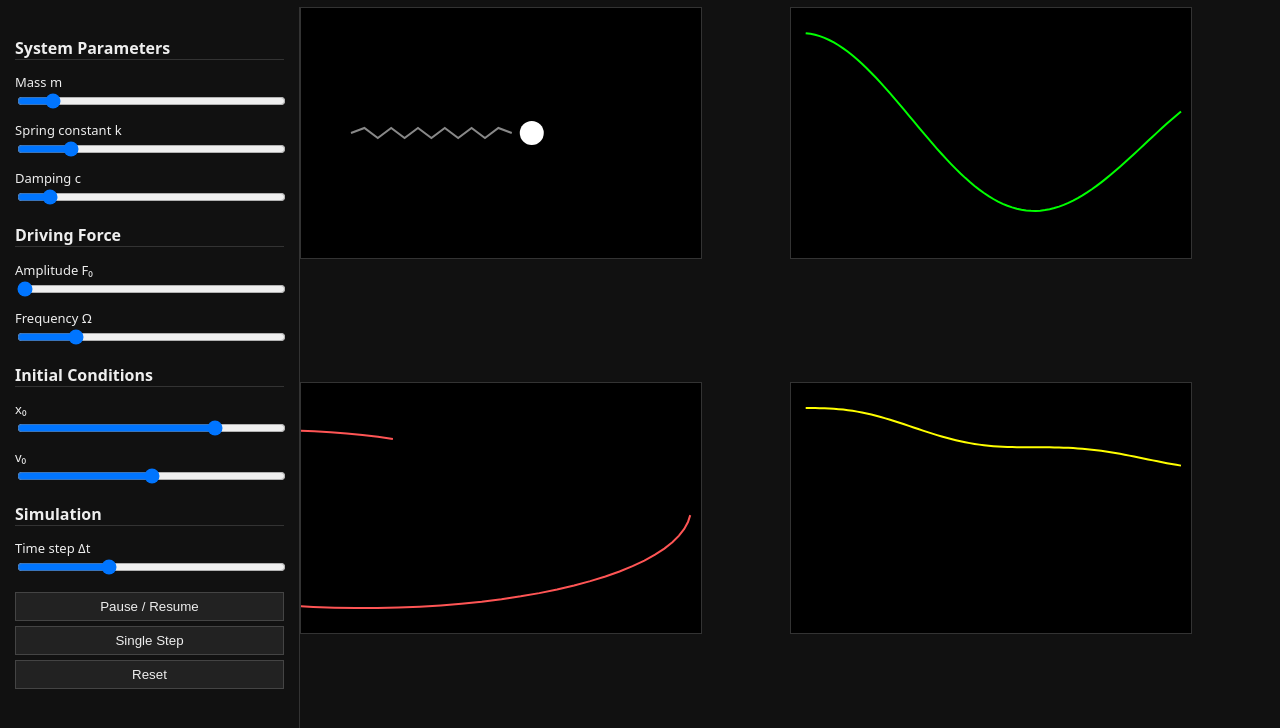
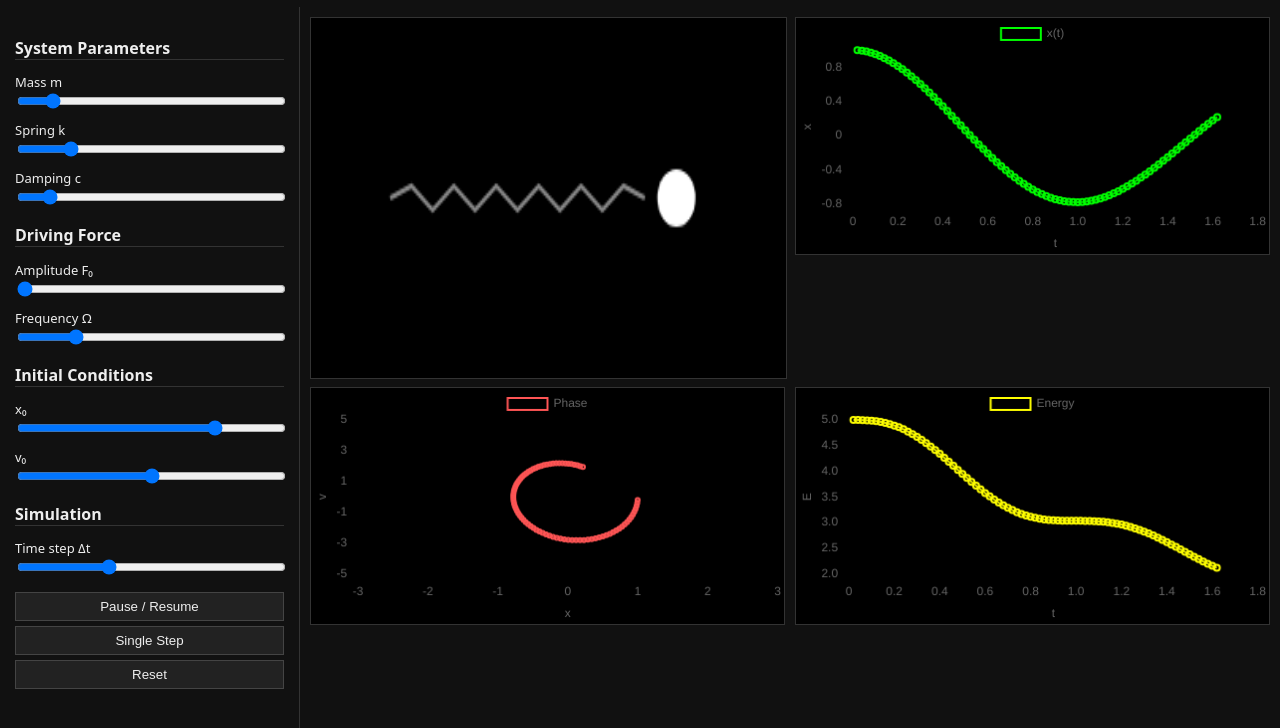
Before and after one commit to EEEmil0523/SHM-Simulator, a plain HTML site: page index.html in a window 1280 px wide. Both pictures are taken after a click on the button "Enter Simulation". Shown: the part 56-784 px from the top of the page. Drawn offline with nearby package versions, Linux system fonts and the light colour scheme; animation ran at ten frames a second.

Commit message:
Refactor index.html and integrate Chart.js
Refactor HTML structure and styles for SHM Simulation Lab, adding Chart.js for better data visualization.

```diff
--- a/index.html
+++ b/index.html
@@ -3,12 +3,10 @@
 <head>
 <meta charset="UTF-8">
 <title>SHM Simulation Lab</title>
+<script src="https://cdn.jsdelivr.net/npm/chart.js"></script>
 <style>
 /* ===== Global ===== */
-body {
-  margin: 0;
-  font-family: system-ui, -apple-system, BlinkMacSystemFont;
-}
+body { margin: 0; font-family: system-ui, -apple-system, BlinkMacSystemFont; }
 
 /* ===== HOME PAGE ===== */
 #home {
@@ -23,9 +21,7 @@ body {
 #home h1 span {
   font-size: 100px;
   color: #fff;
-  text-transform: uppercase;
   display: inline-block;
-  position: relative;
   animation: bounce 0.6s ease-in-out infinite alternate;
 }
 
@@ -35,264 +31,163 @@ body {
 #home h1 span:nth-child(4){animation-delay:0.3s;}
 #home h1 span:nth-child(5){animation-delay:0.4s;}
 
-@keyframes bounce {
-  0% { transform: translateY(0); }
-  50% { transform: translateY(-25px); }
-  100% { transform: translateY(0); }
-}
+@keyframes bounce { 0%{transform:translateY(0);} 50%{transform:translateY(-25px);} 100%{transform:translateY(0);} }
 
 #enter {
   margin-top: 40px;
-  padding: 12px 30px;
-  font-size: 16px;
+  padding: 14px 36px;
+  font-size: 18px;
   border: none;
   cursor: pointer;
   background: #111;
   color: #fff;
   transition: all 0.1s ease-in-out;
-  box-shadow: 0 5px #0c0c0c; /* 初始凸起效果 */
+  box-shadow: 0 5px #0c0c0c;
+  border-radius: 6px;
 }
 
 #enter:active {
-  transform: translateY(4px);  /* 按下時往下移 */
-  box-shadow: 0 1px #0c0c0c;  /* 陰影縮小 */
-  background: #222;            /* 顏色稍微變深 */
+  transform: translateY(4px);
+  box-shadow: 0 1px #0c0c0c;
+  background: #222;
 }
 
 /* ===== LAB ===== */
-#lab {
-  display: none;
-  background: #111;
-  color: #eee;
-}
-
-h1 {
-  text-align: center;
-  margin: 10px 0;
-  font-weight: 500;
-}
-
-.container {
-  display: grid;
-  grid-template-columns: 300px 1fr;
-  height: calc(100vh - 50px);
-}
-
-.controls {
-  padding: 15px;
-  border-right: 1px solid #333;
-  overflow-y: auto;
-}
-
-.controls h2 {
-  font-size: 16px;
-  margin-top: 15px;
-  border-bottom: 1px solid #333;
-}
-
-.control {
-  margin: 8px 0;
-  font-size: 13px;
-}
-
-.control input {
-  width: 100%;
-}
-
-button {
-  width: 100%;
-  margin-top: 5px;
-  padding: 6px;
-  background: #222;
-  color: #eee;
-  border: 1px solid #444;
-  cursor: pointer;
-}
-
-button:hover {
-  background: #333;
-}
-
-.panels {
-  display: grid;
-  grid-template-columns: 1fr 1fr;
-  grid-template-rows: 1fr 1fr;
-}
-
-canvas {
-  background: #000;
-  border: 1px solid #333;
-}
+#lab { display: none; background: #111; color: #eee; }
+h1 { text-align: center; margin: 10px 0; font-weight: 500; }
+.container { display: grid; grid-template-columns: 300px 1fr; height: calc(100vh - 50px); }
+.controls { padding: 15px; border-right: 1px solid #333; overflow-y: auto; }
+.controls h2 { font-size: 16px; margin-top: 15px; border-bottom: 1px solid #333; }
+.control { margin: 8px 0; font-size: 13px; }
+.control input { width: 100%; }
+button { width: 100%; margin-top: 5px; padding: 6px; background: #222; color: #eee; border: 1px solid #444; cursor: pointer; }
+button:hover { background: #333; }
+.panels { display: grid; grid-template-columns: 1fr 1fr; grid-template-rows: 1fr 1fr; gap: 10px; padding: 10px; }
+canvas { background: #000; border: 1px solid #333; }
+#animCanvas { width: 100%; height: 100%; }
+.chart-container { width: 100%; height: 100%; }
 </style>
 </head>
 <body>
 
 <!-- ===== HOME ===== -->
 <div id="home">
-  <h1>
-    <span>H</span><span>E</span><span>L</span><span>L</span><span>O</span>
-  </h1>
+  <h1><span>H</span><span>E</span><span>L</span><span>L</span><span>O</span></h1>
   <button id="enter">Enter Simulation</button>
 </div>
 
 <!-- ===== LAB ===== -->
 <div id="lab">
 <h1>Simple Harmonic Motion Lab</h1>
-
 <div class="container">
   <div class="controls">
-
     <h2>System Parameters</h2>
-    <div class="control">Mass m
-      <input type="range" id="m" min="0.5" max="5" step="0.1" value="1">
-    </div>
-    <div class="control">Spring constant k
-      <input type="range" id="k" min="1" max="50" step="1" value="10">
-    </div>
-    <div class="control">Damping c
-      <input type="range" id="c" min="0" max="5" step="0.1" value="0.5">
-    </div>
-
+    <div class="control">Mass m<input type="range" id="m" min="0.5" max="5" step="0.1" value="1"></div>
+    <div class="control">Spring k<input type="range" id="k" min="1" max="50" step="1" value="10"></div>
+    <div class="control">Damping c<input type="range" id="c" min="0" max="5" step="0.1" value="0.5"></div>
     <h2>Driving Force</h2>
-    <div class="control">Amplitude F₀
-      <input type="range" id="F0" min="0" max="20" step="0.5" value="0">
-    </div>
-    <div class="control">Frequency Ω
-      <input type="range" id="Omega" min="0" max="10" step="0.1" value="2">
-    </div>
-
+    <div class="control">Amplitude F₀<input type="range" id="F0" min="0" max="20" step="0.5" value="0"></div>
+    <div class="control">Frequency Ω<input type="range" id="Omega" min="0" max="10" step="0.1" value="2"></div>
     <h2>Initial Conditions</h2>
-    <div class="control">x₀
-      <input type="range" id="x0" min="-2" max="2" step="0.1" value="1">
-    </div>
-    <div class="control">v₀
-      <input type="range" id="v0" min="-5" max="5" step="0.1" value="0">
-    </div>
-
+    <div class="control">x₀<input type="range" id="x0" min="-2" max="2" step="0.1" value="1"></div>
+    <div class="control">v₀<input type="range" id="v0" min="-5" max="5" step="0.1" value="0"></div>
     <h2>Simulation</h2>
-    <div class="control">Time step Δt
-      <input type="range" id="dt" min="0.005" max="0.05" step="0.005" value="0.02">
-    </div>
-
+    <div class="control">Time step Δt<input type="range" id="dt" min="0.005" max="0.05" step="0.005" value="0.02"></div>
     <button onclick="paused = !paused">Pause / Resume</button>
-    <button onclick="step()">Single Step</button>
-    <button onclick="reset()">Reset</button>
-
+    <button onclick="singleStep()">Single Step</button>
+    <button onclick="resetSim()">Reset</button>
   </div>
 
   <div class="panels">
-    <canvas id="anim" width="400" height="250"></canvas>
-    <canvas id="xt" width="400" height="250"></canvas>
-    <canvas id="phase" width="400" height="250"></canvas>
-    <canvas id="energy" width="400" height="250"></canvas>
+    <canvas id="animCanvas"></canvas>
+    <div class="chart-container"><canvas id="xtChart"></canvas></div>
+    <div class="chart-container"><canvas id="phaseChart"></canvas></div>
+    <div class="chart-container"><canvas id="energyChart"></canvas></div>
   </div>
 </div>
 </div>
 
 <script>
+// 切換首頁 / Lab
 document.getElementById("enter").onclick = () => {
   document.getElementById("home").style.display = "none";
   document.getElementById("lab").style.display = "block";
 };
 
-const animCtx = document.getElementById("anim").getContext("2d");
-const xtCtx = document.getElementById("xt").getContext("2d");
-const phCtx = document.getElementById("phase").getContext("2d");
-const enCtx = document.getElementById("energy").getContext("2d");
+// SHM 參數
+let x=1, v=0, a=0, t=0, paused=false;
+let xtData=[], phaseData=[], energyData=[];
+const mEl=document.getElementById("m"), kEl=document.getElementById("k"), cEl=document.getElementById("c");
+const F0El=document.getElementById("F0"), OmegaEl=document.getElementById("Omega");
+const x0El=document.getElementById("x0"), v0El=document.getElementById("v0"), dtEl=document.getElementById("dt");
 
-let x, v, a, t = 0;
-let paused = false;
+// Canvas 動畫
+const anim = document.getElementById("animCanvas");
+const ctx = anim.getContext("2d");
 
-let xtData = [], phaseData = [], energyData = [];
+// Chart.js
+const xtChart = new Chart(document.getElementById("xtChart"), {
+  type: 'line', data: {datasets:[{label:'x(t)',data:[],borderColor:'#0f0',borderWidth:2,fill:false}]},
+  options:{animation:false,responsive:true,scales:{x:{type:'linear',title:{display:true,text:'t'}},y:{title:{display:true,text:'x'}}}}
+});
+const phaseChart = new Chart(document.getElementById("phaseChart"), {
+  type: 'line',
+  data: {datasets:[{label:'Phase',data:[],borderColor:'#ff5555',borderWidth:2,fill:false,pointRadius:2}]},
+  options:{
+    animation:false,responsive:true,
+    scales:{
+      x:{type:'linear',min:-3,max:3,title:{display:true,text:'x'}},
+      y:{min:-5,max:5,title:{display:true,text:'v'}}
+    }
+  }
+});
+const energyChart = new Chart(document.getElementById("energyChart"), {
+  type: 'line', data: {datasets:[{label:'Energy',data:[],borderColor:'#ffff00',borderWidth:2,fill:false}]},
+  options:{animation:false,responsive:true,scales:{x:{type:'linear',title:{display:true,text:'t'}},y:{title:{display:true,text:'E'}}}}
+});
 
-function acc(x, v, t) {
-  return (F0.value * Math.sin(Omega.value * t) - c.value * v - k.value * x) / m.value;
+// 運算
+function acceleration(x,v,t){ return (F0El.value*Math.sin(OmegaEl.value*t)-cEl.value*v-kEl.value*x)/mEl.value; }
+function resetSim(){ x=+x0El.value; v=+v0El.value; a=acceleration(x,v,t); t=0; xtData=[]; phaseData=[]; energyData=[]; }
+function singleStep(){ step(); updateCharts(); drawAnim(); }
+function step(){
+  const dtv=+dtEl.value;
+  v+=0.5*a*dtv; x+=v*dtv; a=acceleration(x,v,t); v+=0.5*a*dtv; t+=dtv;
 }
 
-function reset() {
-  x = +x0.value;
-  v = +v0.value;
-  a = acc(x, v, t);
-  t = 0;
-  xtData = [];
-  phaseData = [];
-  energyData = [];
+// 畫彈簧 + 白球
+function drawAnim(){
+  ctx.clearRect(0,0,anim.width,anim.height);
+  const startX=50,startY=anim.height/2,endX=200+x*50,endY=anim.height/2;
+  const segs=12;
+  ctx.strokeStyle="#888"; ctx.lineWidth=2; ctx.beginPath(); ctx.moveTo(startX,startY);
+  for(let i=1;i<=segs;i++){
+    let px=startX+(endX-startX)/segs*i;
+    let py=startY+((i%2===0)?5:-5);
+    if(i===segs) py=endY;
+    ctx.lineTo(px,py);
+  }
+  ctx.stroke();
+  ctx.fillStyle="#fff"; ctx.beginPath(); ctx.arc(endX+20,endY,12,0,Math.PI*2); ctx.fill();
 }
 
-function step() {
-  const dtv = +dt.value;
-  v += 0.5 * a * dtv;
-  x += v * dtv;
-  a = acc(x, v, t);
-  v += 0.5 * a * dtv;
-  t += dtv;
+// 更新 Chart.js
+function updateCharts(){
+  xtData.push({x:t,y:x});
+  phaseData.push({x:x,y:v});
+  energyData.push({x:t,y:0.5*kEl.value*x*x+0.5*mEl.value*v*v});
+  if(xtData.length>1000) xtData.shift();
+  if(phaseData.length>1000) phaseData.shift();
+  if(energyData.length>1000) energyData.shift();
+  xtChart.data.datasets[0].data = xtData;
+  phaseChart.data.datasets[0].data = phaseData;
+  energyChart.data.datasets[0].data = energyData;
+  xtChart.update('none'); phaseChart.update('none'); energyChart.update('none');
 }
 
-// 畫彈簧和白球
-function drawSpring() {
-  animCtx.clearRect(0,0,400,250);
-  const startX = 50, startY = 125;
-  const endX = 200 + x*50, endY = 125;
-  const segments = 12;
-  animCtx.strokeStyle = "#888";
-  animCtx.lineWidth = 2;
-  animCtx.beginPath();
-  animCtx.moveTo(startX,startY);
-  for(let i=1;i<=segments;i++){
-    let px = startX + (endX-startX)/segments*i;
-    let py = startY + ((i%2===0)?5:-5);
-    if(i===segments) py = endY;
-    animCtx.lineTo(px, py);
-  }
-  animCtx.stroke();
-
-  animCtx.fillStyle = "#fff";
-  animCtx.beginPath();
-  animCtx.arc(endX+20, endY, 12, 0, Math.PI*2);
-  animCtx.fill();
-}
-
-// 繪圖自動縮放 + 線條平滑
-function drawGraph(ctx, data, color="#0f0") {
-  ctx.clearRect(0,0,400,250);
-  ctx.strokeStyle = color;
-  ctx.lineWidth = 2;
-  ctx.beginPath();
-  if(data.length===0) return;
-
-  const maxX = Math.max(...data.map(p=>Math.abs(p[0])), 1);
-  const maxY = Math.max(...data.map(p=>Math.abs(p[1])), 1);
-
-  data.forEach((p,i)=>{
-    const px = (p[0]/maxX) * 380 + 10;
-    const py = 125 - (p[1]/maxY) * 100;
-    if(i===0) ctx.moveTo(px, py);
-    else ctx.lineTo(px, py);
-  });
-  ctx.stroke();
-}
-
-function loop() {
-  if(!paused) step();
-
-  xtData.push([t, x]);
-  phaseData.push([x, v]);
-  energyData.push([t, 0.5*k.value*x*x + 0.5*m.value*v*v]);
-
-  xtData = xtData.slice(-500);
-  phaseData = phaseData.slice(-500);
-  energyData = energyData.slice(-500);
-
-  drawSpring();
-  drawGraph(xtCtx, xtData, "#0f0");
-  drawGraph(phCtx, phaseData, "#ff5555");
-  drawGraph(enCtx, energyData, "#ffff00");
-
-  requestAnimationFrame(loop);
-}
-
-reset();
-loop();
+// 主迴圈
+function loop(){ if(!paused){ step(); updateCharts(); drawAnim(); } requestAnimationFrame(loop); }
+resetSim(); loop();
 </script>
 
 </body>
```
